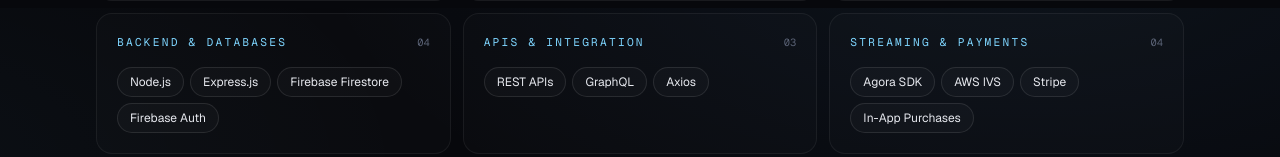
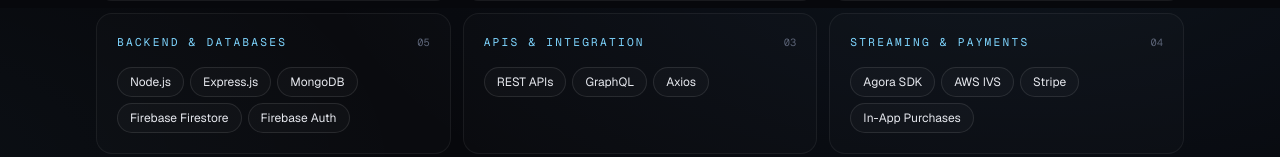
Before and after one commit to manoharchawada/portfolio, a Next.js app: page / in a window 1280 px wide. Shown: the part 5592-5749 px from the top of the page. Built offline with nearby package versions, Linux system fonts and the light colour scheme.

Commit message:
Update content.ts

```diff
--- a/data/content.ts
+++ b/data/content.ts
@@ -214,6 +214,7 @@
     items: [
       { name: "Node.js" },
       { name: "Express.js" },
+      { name: "MongoDB" },
       { name: "Firebase Firestore" },
       { name: "Firebase Auth" }
     ]
```
